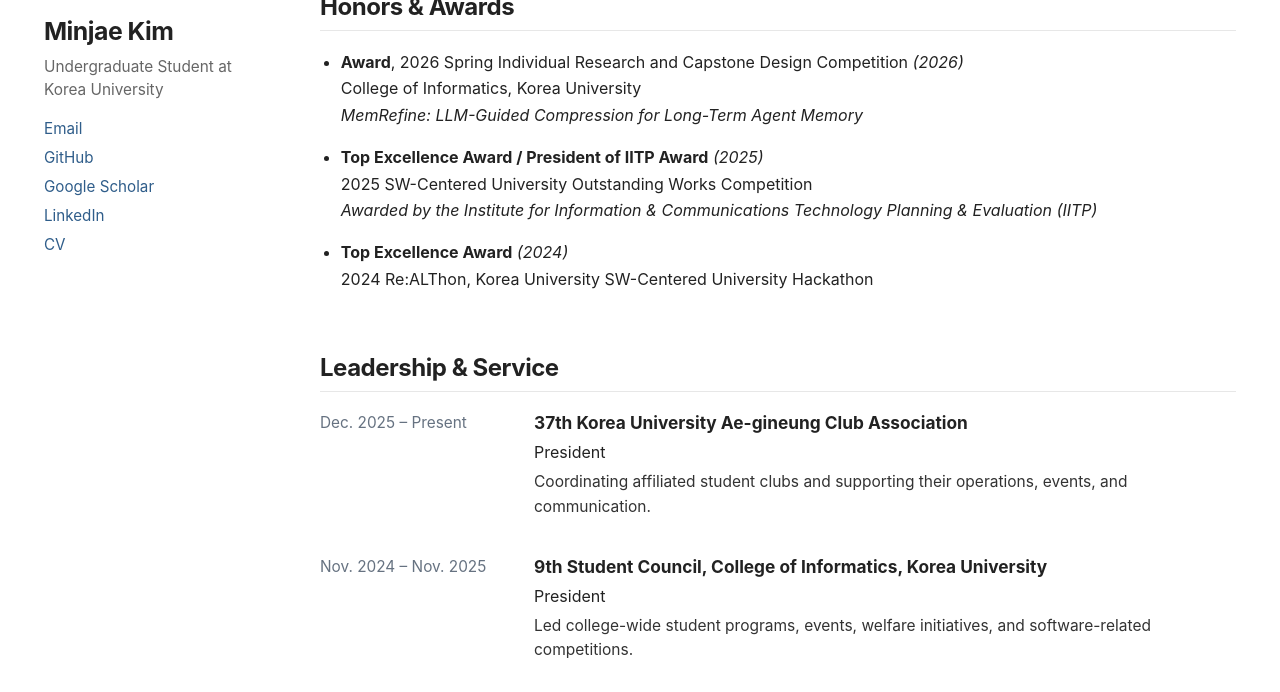
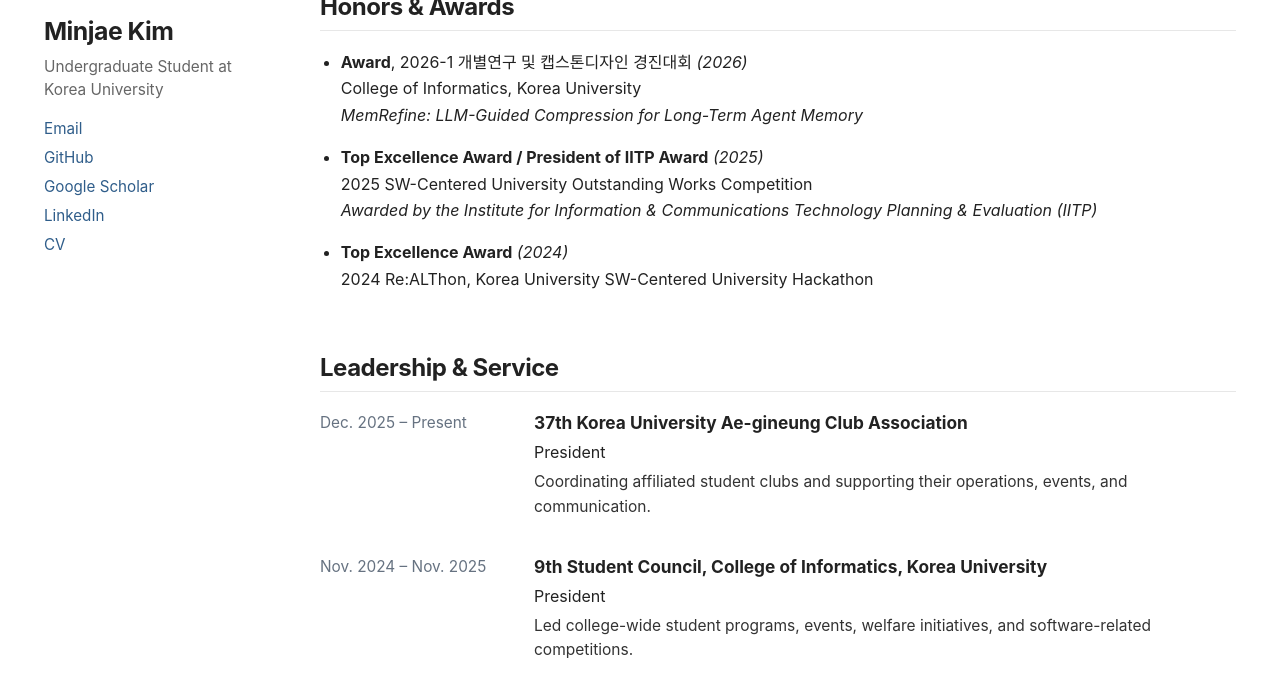
Before and after one commit to kmj200392/kmj200392.github.io, a Jekyll site: the page built from _pages/about.md, in a window 1280 px wide and 900 px high, scrolled down 1146 px, cut to the strip 208-900 px from the top of the window. Built offline with Jekyll 4.4.1, drawn with Linux system fonts in a browser that asks for light colours.

Commit message:
Use official research competition name

```diff
--- a/_pages/about.md
+++ b/_pages/about.md
@@ -61,7 +61,7 @@ My research focuses on developing **more capable, efficient, and adaptive large
 
 # Honors & Awards
 
-- **Award**, 2026 Spring Individual Research and Capstone Design Competition *(2026)*
+- **Award**, 2026-1 개별연구 및 캡스톤디자인 경진대회 *(2026)*
   College of Informatics, Korea University
   *MemRefine: LLM-Guided Compression for Long-Term Agent Memory*
 
```
